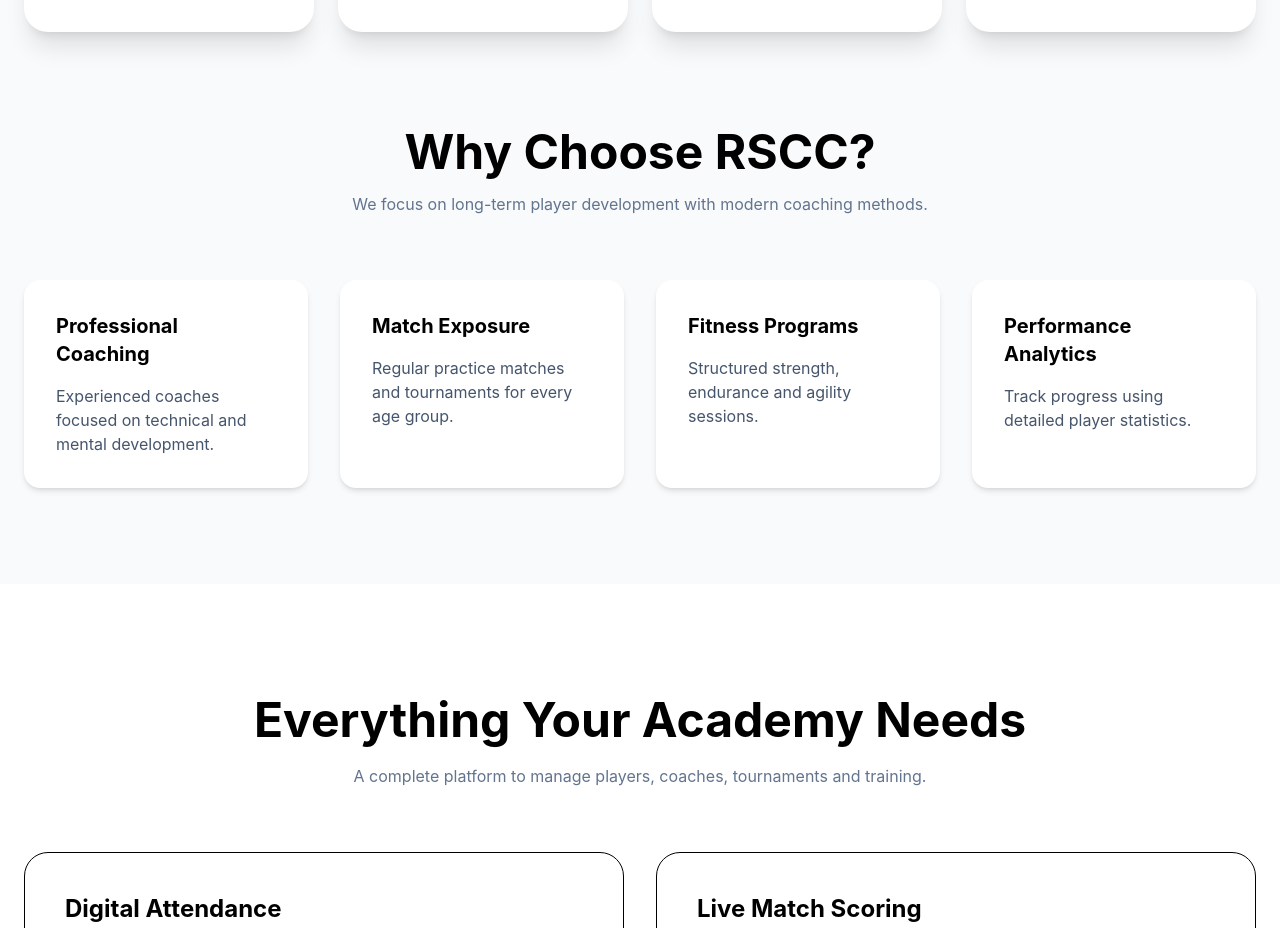
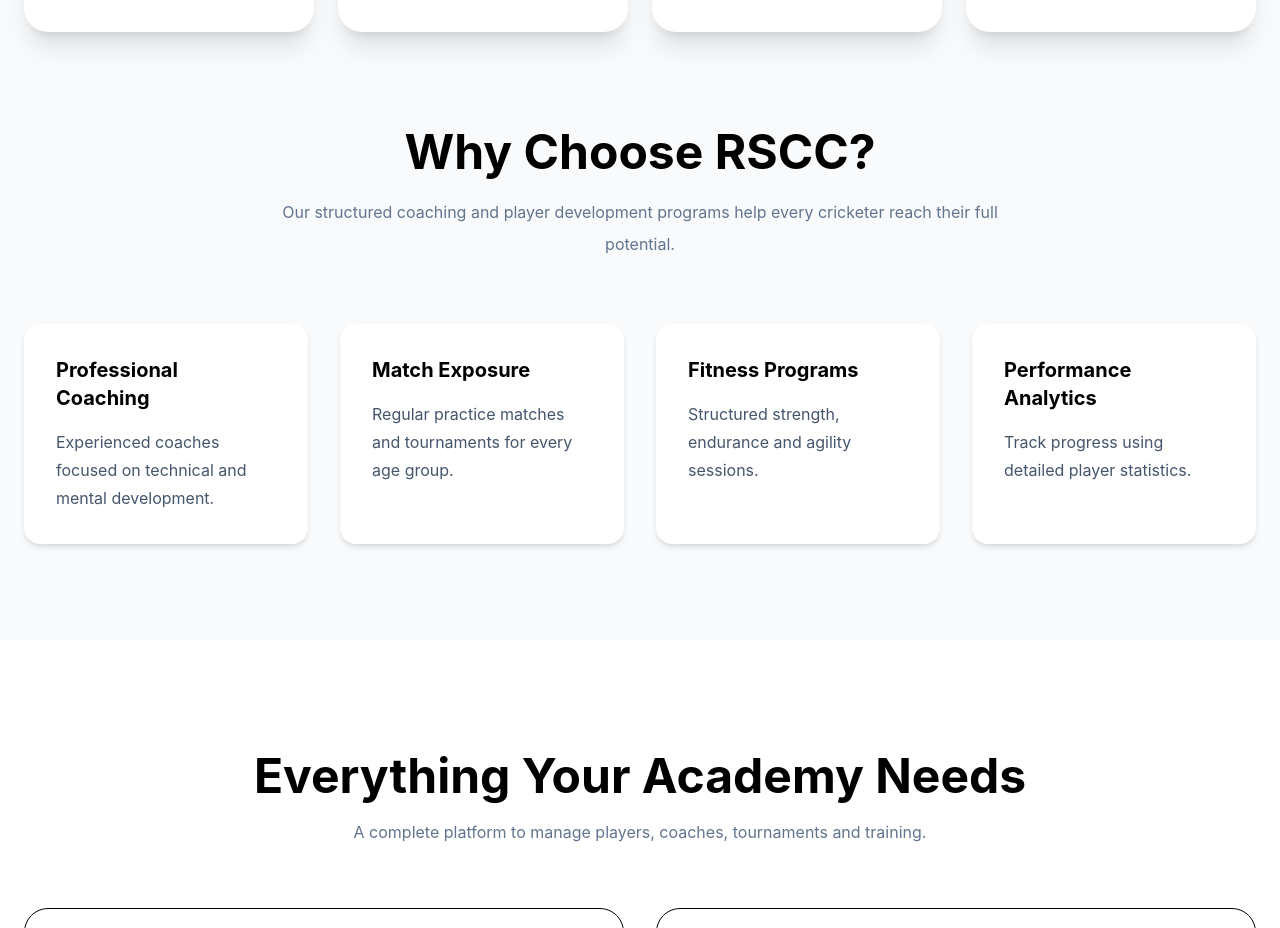
Before and after one commit to apexalphaa/rscc-app, a React (Vite) app in the folder apps/frontend/: page / in a window 1280 px wide. Shown: the part 786-1714 px from the top of the page. Built offline with nearby package versions, Linux system fonts and the light colour scheme.

Commit message:
Update WhyChoose.jsx

```diff
--- a/apps/frontend/src/components/WhyChoose.jsx
+++ b/apps/frontend/src/components/WhyChoose.jsx
@@ -1,3 +1,5 @@
+import SectionTitle from "./SectionTitle";
+
 const reasons = [
   {
     title: "Professional Coaching",
@@ -22,26 +24,23 @@ export default function WhyChoose() {
     <section className="py-24 bg-slate-50">
       <div className="max-w-7xl mx-auto px-6">
 
-        <h2 className="text-5xl font-bold text-center">
-          Why Choose RSCC?
-        </h2>
-
-        <p className="text-center text-slate-500 mt-4 max-w-3xl mx-auto">
-          We focus on long-term player development with modern coaching methods.
-        </p>
+        <SectionTitle
+          title="Why Choose RSCC?"
+          subtitle="Our structured coaching and player development programs help every cricketer reach their full potential."
+        />
 
         <div className="grid md:grid-cols-2 lg:grid-cols-4 gap-8 mt-16">
 
           {reasons.map((item) => (
             <div
               key={item.title}
-              className="bg-white rounded-2xl shadow-md p-8"
+              className="bg-white rounded-2xl shadow-md p-8 hover:shadow-xl transition"
             >
               <h3 className="text-xl font-bold">
                 {item.title}
               </h3>
 
-              <p className="mt-4 text-slate-600">
+              <p className="mt-4 text-slate-600 leading-7">
                 {item.desc}
               </p>
             </div>
```
